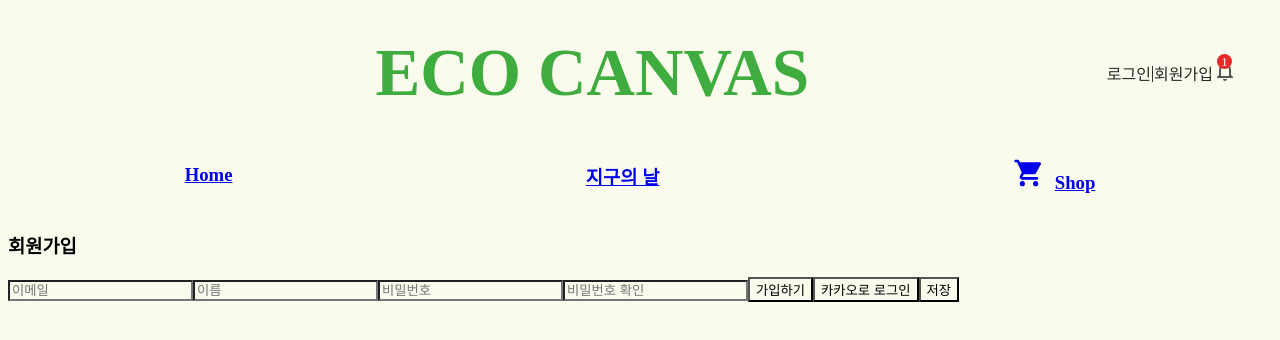
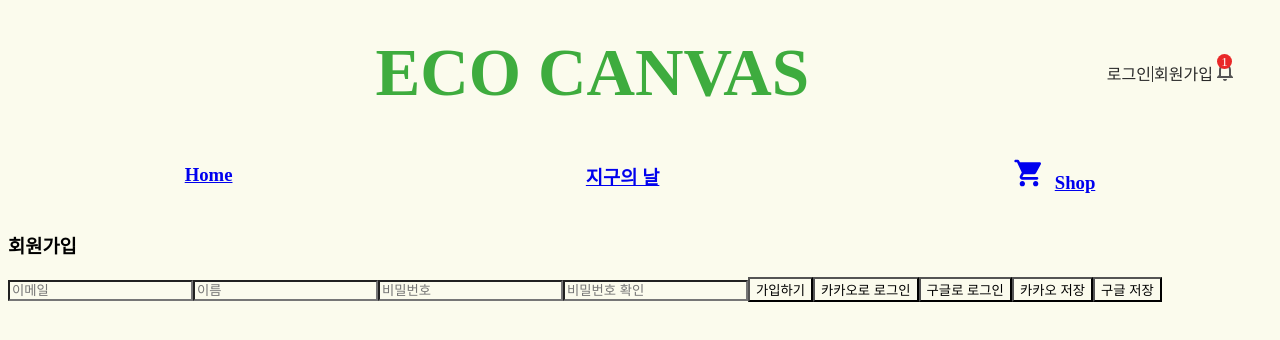
Before and after one commit to Songjimyung/EcoCanvas-Frontend, a React (Create React App) app: page /signup in a window 1280 px wide. Shown: the top 340 px of the page. Built offline with nearby package versions, Linux system fonts and the light colour scheme; a web font is replaced by a local one.

Commit message:
<Feature>: 기본결제기능 추가 ---본문--- 기본 결제기능 추가. payments page 에 추가 후 admin product에 button으로 들어가있습니다. --- 꼬리말 --- Feature#15

```diff
--- a/package.json
+++ b/package.json
@@ -15,7 +15,7 @@
     "react": "^18.2.0",
     "react-dom": "^18.2.0",
     "react-router-dom": "^6.12.1",
-    "react-scripts": "5.0.1",
+    "react-scripts": "^5.0.1",
     "recharts": "^2.6.2",
     "web-vitals": "^2.1.4"
   },
--- a/src/App.js
+++ b/src/App.js
@@ -20,7 +20,7 @@ import ProductList from "./admin_pages/productList/ProductList"
 import Product from "./admin_pages/product/Product"
 import CreateProduct from "./admin_pages/createProduct/CreateProduct"
 import { CallbackKakao } from './pages/kakaocallback';
-// import { PaymentButton } from './pages/Payment';
+import { CallbackGoogle } from './pages/GoogleCallback';
 
 function App() {
   const [isAdmin, setIsAdmin] = useState(false);
@@ -57,6 +57,7 @@ function App() {
           <Route path="/admin_products/:productId" element={<Product />} />
           <Route path="/admin_createProduct" element={<CreateProduct />} />
           <Route path="/users/oauth/kakao/callback" element={<CallbackKakao />} />
+          <Route path="/users/google/callback" element={<CallbackGoogle />} />
         </Routes>
       </div>
     </div >
--- a/src/pages/AuthForm.js
+++ b/src/pages/AuthForm.js
@@ -100,6 +100,43 @@ const AuthForm = ({ type }) => {
         })
     }
   };
+
+  const SocialGoogle = () => {
+    const handleGoogleLogin = () => {
+      const GOOGLE_URL = 'http://127.0.0.1:8000/users/google/login/'
+
+      window.location.href = GOOGLE_URL;
+    };
+
+    return (
+      <button onClick={handleGoogleLogin}>구글로 로그인</button>
+    );
+  };
+  const googleLogin = (e) => {
+    e.preventDefault();
+
+    return function (dispatch, getState, { navigate }) {
+      axios({
+        method: "GET",
+        url: 'http://localhost:8000/google/callback/',
+      })
+        .then((res) => {
+          console.log(res); // 토큰이 넘어올 것임
+
+          const ACCESS_TOKEN = res.data.accessToken;
+
+          localStorage.setItem("token", ACCESS_TOKEN);    //예시로 로컬에 저장함
+
+          navigate.replace("/main") // 토큰 받았았고 로그인됐으니 화면 전환시켜줌(메인으로)
+
+        }).catch((err) => {
+          console.log("소셜로그인 에러", err);
+          window.alert("로그인에 실패하였습니다.");
+          navigate.replace("/login"); // 로그인 실패하면 로그인화면으로 돌려보냄
+        })
+    }
+  };
+
   return (
     <div>
       <div>
@@ -141,7 +178,9 @@ const AuthForm = ({ type }) => {
           {type === 'signup' ? '가입하기' : '로그인'}
         </button>
         <SocialKakao />
-        <button onClick={kakaoLogin}>저장</button>
+        <SocialGoogle />
+        <button onClick={kakaoLogin}>카카오 저장</button>
+        <button onClick={googleLogin}>구글 저장</button>
       </div>
     </div >
   );
--- /dev/null
+++ b/src/pages/GoogleCallback.js
@@ -0,0 +1,34 @@
+import React, { useEffect } from "react";
+import axios from "axios";
+
+const CallbackGoogle = (props) => {
+    let code = new URL(window.location.href).searchParams.get("code");
+    console.log(code);
+
+    useEffect(() => {
+        const getToken = async () => {
+            try {
+                const response = await axios.get(`http://localhost:8000/users/google/callback/?code=${code}`);
+                const token_req_json = response.data;
+                let error = token_req_json.error;
+                if (error !== null) {
+                    throw new Error(error);
+                }
+                let access_token = token_req_json.access_token;
+                console.log(access_token);
+            } catch (error) {
+                console.error(error);
+            }
+        };
+
+        getToken();
+    }, [code]);
+
+    return (
+        <div>
+            dddddddddddddfsdafasdfasdfasddfsd
+        </div>
+    );
+};
+
+export { CallbackGoogle };
```
